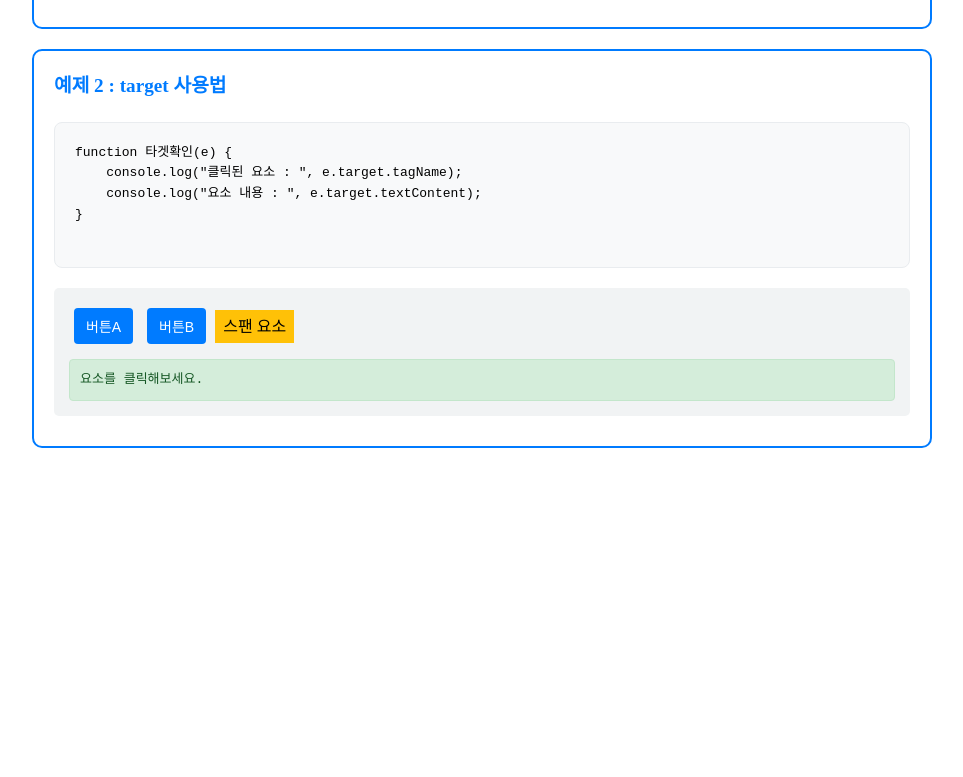
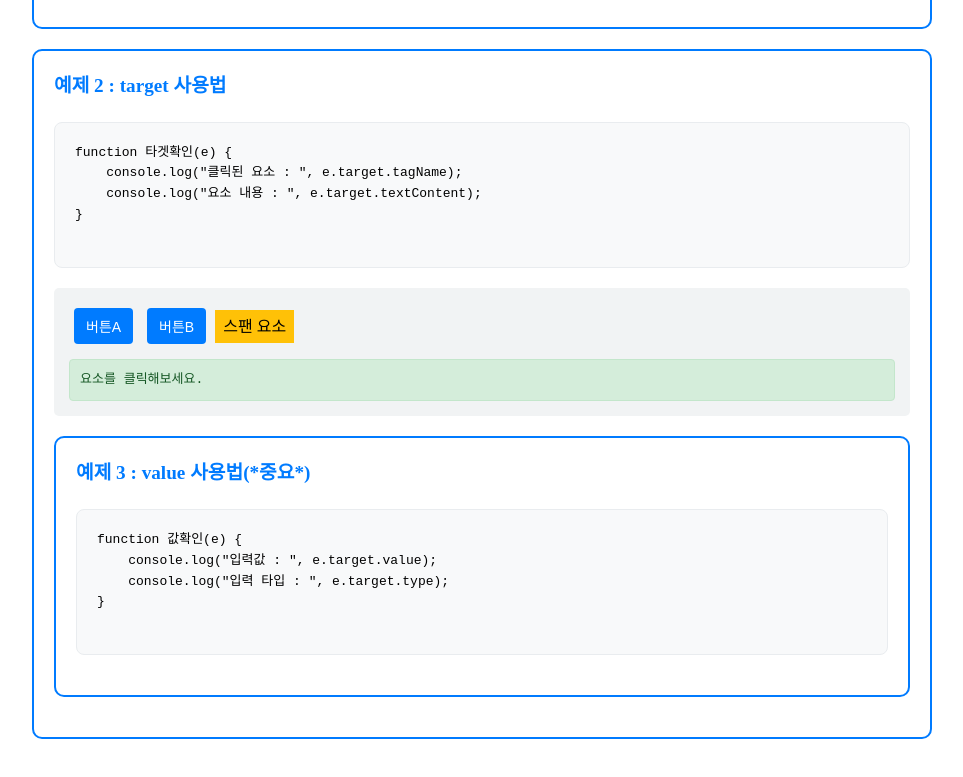
Before and after one commit to yeonhee-cho/03_JavaScript, a plain HTML site: page html/08_이벤트_event.html in a window 1280 px wide. Shown: the part 990-1767 px from the top of the page, without its empty margins (158-1121 px from the left). Before the commit the page ends 1478 px from the top, so only its background shows below. Drawn offline with Linux system fonts and the light colour scheme.

Commit message:
[Fix] 텍스트 수정

```diff
--- a/html/08_이벤트_event.html
+++ b/html/08_이벤트_event.html
@@ -45,7 +45,7 @@
       const btnE = document.getElementById("btn-e");
       const btnEvent = document.getElementById("btn-event");
       const result1 = document.getElementById("result1");
-      // 0. 매개변수(=파라미터)의 값을 e 나 event 이외의 명칭으로 작성가능하지만 개발자들 간의 약속 명칭으로 e를 사용 // TODO
+      // 0. 매개변수(=파라미터)의 값을 e 나 event 이외의 명칭으로 작성가능하지만 개발자들 간의 약속 명칭으로 e나 event 사용
       // 1. e로 작성한 방법
       btnE.addEventListener("click", function (e) {
         console.log("e", e);
@@ -118,6 +118,15 @@ function 타겟확인(e) {
           `;
         });
       </script>
+      <div class="예제3번클래스">
+        <div>예제 3 : value 사용법(*중요*)</div>
+        <pre>
+function 값확인(e) {
+    console.log("입력값 : ", e.target.value);
+    console.log("입력 타입 : ", e.target.type);
+}
+        </pre>
+      </div>
     </div>
   </body>
 </html>
```
